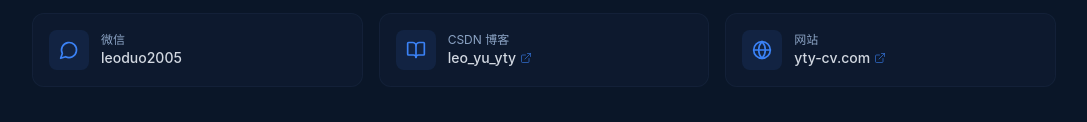
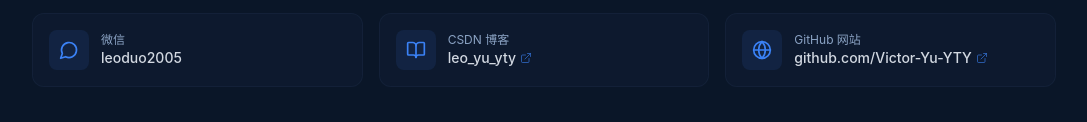
Before and after one commit to Victor-Yu-YTY/yty-cv.github.io, a plain HTML site: page index.html in a window 1280 px wide. Shown: the part 9171-9293 px from the top of the page, without its empty margins (96-1183 px from the left). Drawn offline with nearby package versions, Linux system fonts and the light colour scheme.

Commit message:
Add files via upload

```diff
--- a/index.html
+++ b/index.html
@@ -1140,15 +1140,15 @@ tailwind.config = {
           </div>
         </a>
         <!-- Website -->
-        <a href="https://victor-yu-yty.github.io/yty-cv.github.io/" target="_blank" rel="noopener noreferrer" class="block">
+        <a href="https://github.com/Victor-Yu-YTY" target="_blank" rel="noopener noreferrer" class="block">
           <div class="p-4 rounded-xl border transition-all duration-300 group cursor-pointer" style="background: rgba(15,29,50,0.6); border-color: rgba(26,41,66,0.5);">
             <div class="flex items-center gap-3">
               <div class="w-10 h-10 rounded-lg flex items-center justify-center transition-colors" style="background: rgba(59,130,246,0.1);">
                 <svg xmlns="http://www.w3.org/2000/svg" width="20" height="20" viewBox="0 0 24 24" fill="none" stroke="#3b82f6" stroke-width="2" stroke-linecap="round" stroke-linejoin="round"><circle cx="12" cy="12" r="10"/><path d="M12 2a14.5 14.5 0 0 0 0 20 14.5 14.5 0 0 0 0-20"/><path d="M2 12h20"/></svg>
               </div>
               <div>
-                <p class="text-xs" style="color: #8ba3c4;">网站</p>
-                <p class="text-sm font-medium flex items-center gap-1" style="color: rgba(232,237,245,0.9);">yty-cv.com <svg xmlns="http://www.w3.org/2000/svg" width="12" height="12" viewBox="0 0 24 24" fill="none" stroke="rgba(59,130,246,0.6)" stroke-width="2" stroke-linecap="round" stroke-linejoin="round"><path d="M15 3h6v6"/><path d="M10 14 21 3"/><path d="M18 13v6a2 2 0 0 1-2 2H5a2 2 0 0 1-2-2V8a2 2 0 0 1 2-2h6"/></svg></p>
+                <p class="text-xs" style="color: #8ba3c4;">GitHub 网站</p>
+                <p class="text-sm font-medium flex items-center gap-1" style="color: rgba(232,237,245,0.9);">github.com/Victor-Yu-YTY <svg xmlns="http://www.w3.org/2000/svg" width="12" height="12" viewBox="0 0 24 24" fill="none" stroke="rgba(59,130,246,0.6)" stroke-width="2" stroke-linecap="round" stroke-linejoin="round"><path d="M15 3h6v6"/><path d="M10 14 21 3"/><path d="M18 13v6a2 2 0 0 1-2 2H5a2 2 0 0 1-2-2V8a2 2 0 0 1 2-2h6"/></svg></p>
               </div>
             </div>
           </div>
```
